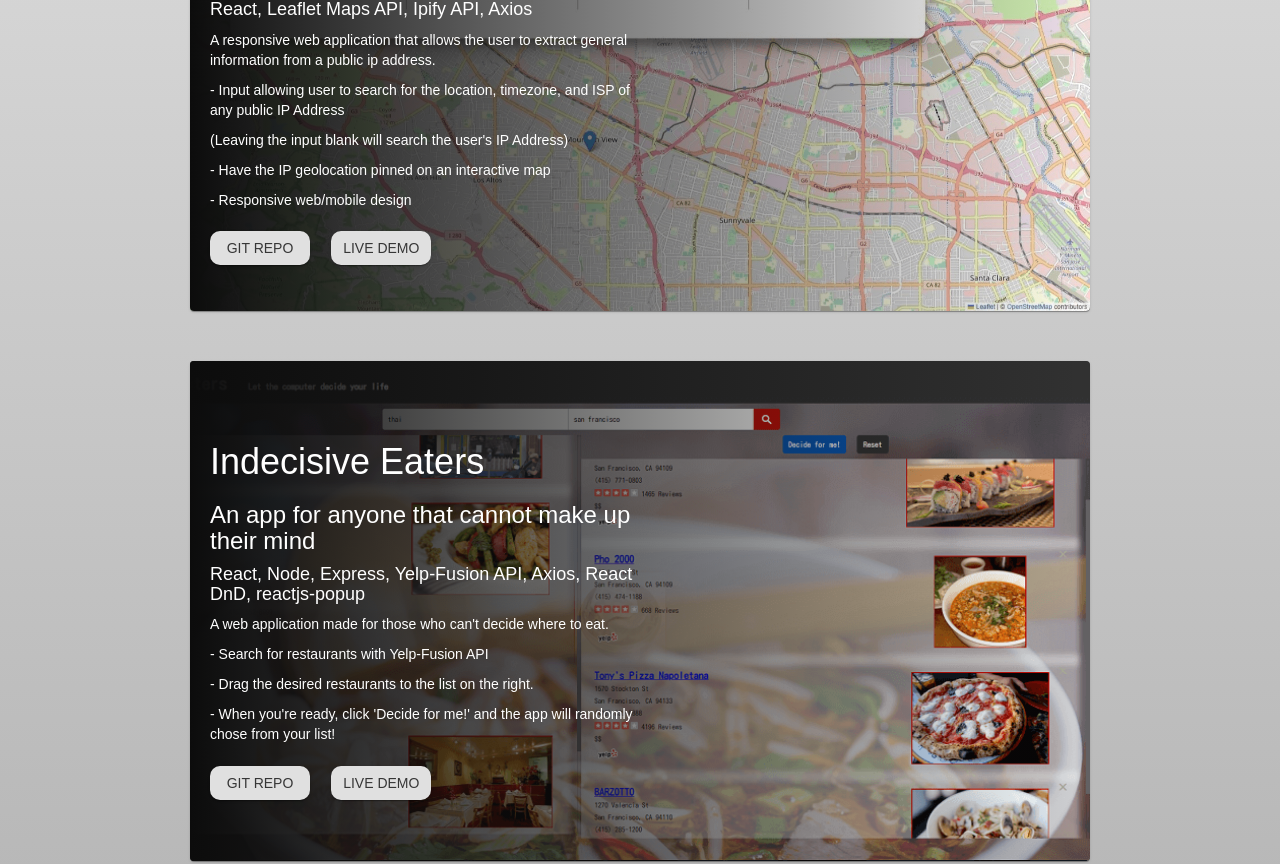
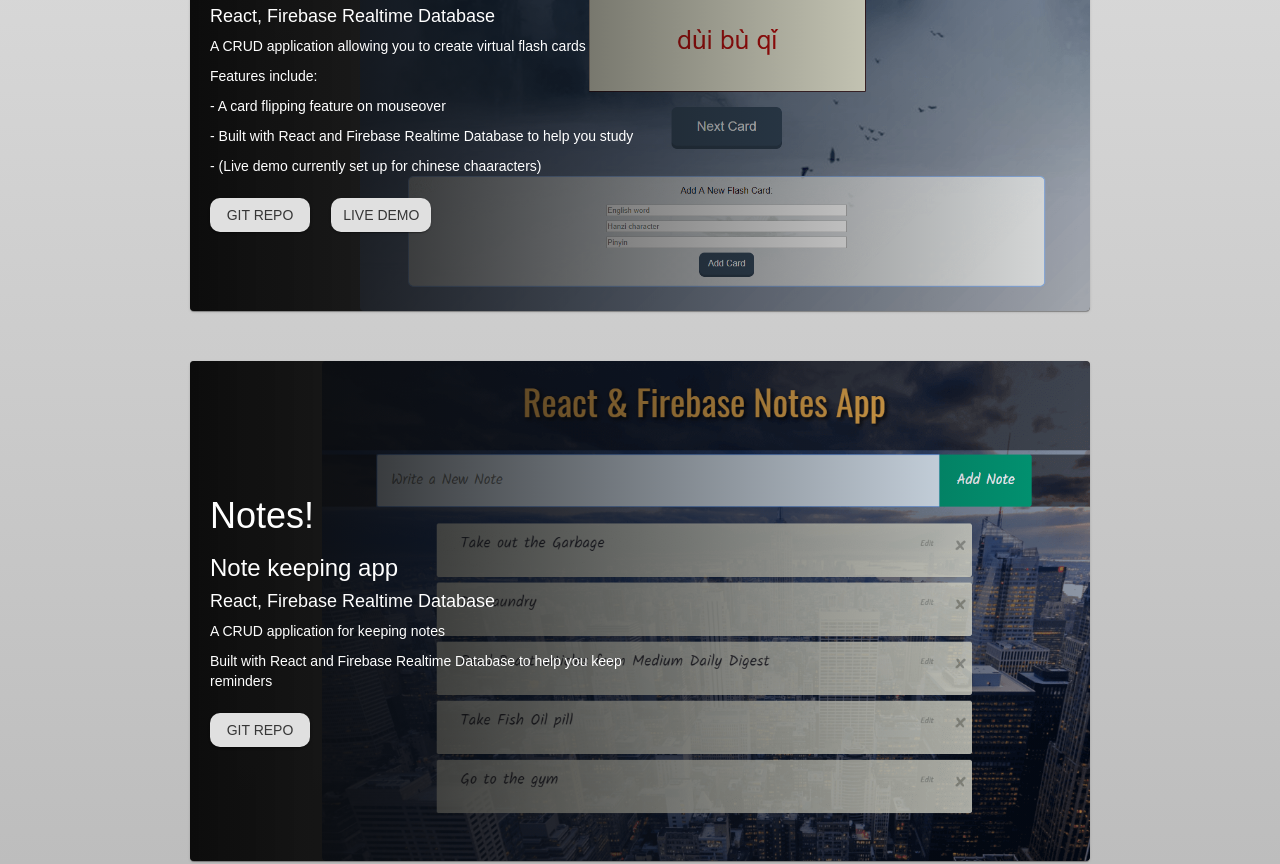
Before and after one commit to kabocha23/portfolio-website, a React (Create React App) app: page / in a window 1280 px wide. Shown: the part 2700-3564 px from the top of the page. Built offline with nearby package versions, Linux system fonts and the light colour scheme; a web font is replaced by a local one.

Commit message:
added new array element for newly added project, space tourism

```diff
--- a/src/data/projectsData.js
+++ b/src/data/projectsData.js
@@ -1,104 +1,125 @@
 const projectsData = [
   {
     id: 0,
-        title: 'Shortly',
-        headline: 'A URL Shortening Application',
-        caption: 'React, Shrtcode API, Axios',
-        image: 'shortly-preview',
-        description: 'A responsive web application that shortens the user\'s URL by tapping into the Shrtcode API. \nFeatures include: \n- input allowing user to make API call and shorten any url \n- dynamically generated search history list with copy to clipboard button \n- navbar transitioning to hidden menu (sliding in from top) \n- responsive design for web and mobile',
-        sourceCode: 'https://github.com/kabocha23/URL-Shortener',
-        liveDemo: 'https://kabocha23.github.io/URL-Shortener'
+    title: "Weather You Like It or Not",
+    headline: "A Weather Lookup App",
+    caption: "React, Firebase Realtime Database",
+    image: "react-weather-app",
+    description:
+      "A web application to look up the current weather, allowing you to search today's weather or the forecast for the next five days. Built with React and OpenWeatherMap API.",
+    sourceCode: "https://bitbucket.org/Kabocha23/react-weather/src/master/",
+    liveDemo: "",
   },
   {
     id: 1,
-        title: 'IP Finder',
-        headline: 'An app for curious people locating IP addresses, or weirdos...',
-        caption: 'React, Leaflet Maps API, Ipify API, Axios',
-        image: 'ip_finder_preview',
-        description: 'A responsive web application that allows the user to extract general information from a public ip address. \n- Input allowing user to search for the location, timezone, and ISP of any public IP Address \n(Leaving the input blank will search the user\'s IP Address) \n- Have the IP geolocation pinned on an interactive map \n- Responsive web/mobile design',
-        sourceCode: 'https://github.com/kabocha23/ip-finder',
-        liveDemo: 'https://kabocha23.github.io/ip-finder'
+    title: "Learn in a Flash",
+    headline: "Flashcard App",
+    caption: "React, Firebase Realtime Database",
+    image: "react-flashcards-app",
+    description:
+      "A CRUD application allowing you to create virtual flash cards \n Features include: \n- A card flipping feature on mouseover \n- Built with React and Firebase Realtime Database to help you study \n- (Live demo currently set up for chinese chaaracters)",
+    sourceCode: "https://bitbucket.org/Kabocha23/react-flashcards/src/master/",
+    liveDemo: "https://reactflashcards-fb1d7.firebaseapp.com/",
   },
   {
     id: 2,
-        title: 'Indecisive Eaters',
-        headline: 'An app for anyone that cannot make up their mind',
-        caption: 'React, Node, Express, Yelp-Fusion API, Axios, React DnD, reactjs-popup',
-        image: 'indecisive-eaters1',
-        description: 'A web application made for those who can\'t decide where to eat. \n- Search for restaurants with Yelp-Fusion API \n- Drag the desired restaurants to the list on the right. \n- When you\'re ready, click \'Decide for me!\' and the app will randomly chose from your list!',
-        sourceCode: 'https://github.com/kabocha23/Indecisive',
-        liveDemo: 'https://whispering-forest-79782.herokuapp.com'
+    title: "Notes!",
+    headline: "Note keeping app",
+    caption: "React, Firebase Realtime Database",
+    image: "react-notes-app",
+    description:
+      "A CRUD application for keeping notes \nBuilt with React and Firebase Realtime Database to help you keep reminders",
+    sourceCode: "https://bitbucket.org/Kabocha23/react-notes/src/master/",
+    liveDemo: "",
   },
   {
     id: 3,
-        title: 'Sneakers',
-        headline: 'E-commerce Product Page',
-        caption: 'React',
-        image: 'sneakers2',
-        description: 'A responsive product page web design for a fictional e-commerce website Sneakers Company. \nFeatures include: \n- navbar transitioning to collapsible sidebar \n- selectible photo gallery \n- cart with CRUD functionality \n- live cart quantity bubble',
-        sourceCode: 'https://github.com/kabocha23/Ecommerce-Product-Page',
-        liveDemo: 'https://kabocha23.github.io/Ecommerce-Product-Page'
+    title: "Sunnyside Agency",
+    headline: "Graphic Design Company Homepage",
+    caption: "React",
+    image: "sunnyside-preview",
+    description: "A responsive web design for a fictional creative agency",
+    sourceCode: "https://github.com/kabocha23/Sunnyside-Agency-Site",
+    liveDemo: "",
   },
   {
     id: 4,
-        title: 'Insure',
-        headline: 'Insurance Company Landing Page',
-        caption: 'React',
-        image: 'insure-preview-1',
-        description: 'A responsive landing page for a fictional insurance company \nFeatures include: \n- navbar transitioning to hidden menu (sliding in from side)',
-        sourceCode: 'https://github.com/kabocha23/Insure-Landing-Page',
-        liveDemo: 'https://kabocha23.github.io/Insure-Landing-Page'
+    title: "Room",
+    headline: "Furniture Store Homepage",
+    caption: "React",
+    image: "room-preview",
+    description:
+      "A responsive web design homepage for a fictional furniture company. \nFeatures include: \n- navbar transitioning to hidden menu (sliding in from top) \n- slideshow gallery component",
+    sourceCode: "https://github.com/kabocha23/Room-Homepage",
+    liveDemo: "https://kabocha23.github.io/Room-Homepage",
   },
   {
     id: 5,
-        title: 'Room',
-        headline: 'Furniture Store Homepage',
-        caption: 'React',
-        image: 'room-preview',
-        description: 'A responsive web design homepage for a fictional furniture company. \nFeatures include: \n- navbar transitioning to hidden menu (sliding in from top) \n- slideshow gallery component',
-        sourceCode: 'https://github.com/kabocha23/Room-Homepage',
-        liveDemo: 'https://kabocha23.github.io/Room-Homepage'
+    title: "Insure",
+    headline: "Insurance Company Landing Page",
+    caption: "React",
+    image: "insure-preview-1",
+    description:
+      "A responsive landing page for a fictional insurance company \nFeatures include: \n- navbar transitioning to hidden menu (sliding in from side)",
+    sourceCode: "https://github.com/kabocha23/Insure-Landing-Page",
+    liveDemo: "https://kabocha23.github.io/Insure-Landing-Page",
   },
   {
     id: 6,
-        title: 'Sunnyside Agency',
-        headline: 'Graphic Design Company Homepage',
-        caption: 'React',
-        image: 'sunnyside-preview',
-        description: 'A responsive web design for a fictional creative agency',
-        sourceCode: 'https://github.com/kabocha23/Sunnyside-Agency-Site',
-        liveDemo: ''
+    title: "Sneakers",
+    headline: "E-commerce Product Page",
+    caption: "React",
+    image: "sneakers2",
+    description:
+      "A responsive product page web design for a fictional e-commerce website Sneakers Company. \nFeatures include: \n- navbar transitioning to collapsible sidebar \n- selectible photo gallery \n- cart with CRUD functionality \n- live cart quantity bubble",
+    sourceCode: "https://github.com/kabocha23/Ecommerce-Product-Page",
+    liveDemo: "https://kabocha23.github.io/Ecommerce-Product-Page",
   },
   {
     id: 7,
-        title: 'Notes!',
-        headline: 'Note keeping app',
-        caption: 'React, Firebase Realtime Database',
-        image: 'react-notes-app',
-        description: 'A CRUD application for keeping notes \nBuilt with React and Firebase Realtime Database to help you keep reminders',
-        sourceCode: 'https://bitbucket.org/Kabocha23/react-notes/src/master/',
-        liveDemo: ''
+    title: "Indecisive Eaters",
+    headline: "An app for anyone that cannot make up their mind",
+    caption:
+      "React, Node, Express, Yelp-Fusion API, Axios, React DnD, reactjs-popup",
+    image: "indecisive-eaters1",
+    description:
+      "A web application made for those who can't decide where to eat. \n- Search for restaurants with Yelp-Fusion API \n- Drag the desired restaurants to the list on the right. \n- When you're ready, click 'Decide for me!' and the app will randomly chose from your list!",
+    sourceCode: "https://github.com/kabocha23/Indecisive",
+    liveDemo: "https://whispering-forest-79782.herokuapp.com",
   },
   {
     id: 8,
-        title: 'Learn in a Flash',
-        headline: 'Flashcard App',
-        caption: 'React, Firebase Realtime Database',
-        image: 'react-flashcards-app',
-        description: 'A CRUD application allowing you to create virtual flash cards \n Features include: \n- A card flipping feature on mouseover \n- Built with React and Firebase Realtime Database to help you study \n- (Live demo currently set up for chinese chaaracters)',
-        sourceCode: 'https://bitbucket.org/Kabocha23/react-flashcards/src/master/',
-        liveDemo: 'https://reactflashcards-fb1d7.firebaseapp.com/'
+    title: "IP Finder",
+    headline: "An app for curious people locating IP addresses, or weirdos...",
+    caption: "React, Leaflet Maps API, Ipify API, Axios",
+    image: "ip_finder_preview",
+    description:
+      "A responsive web application that allows the user to extract general information from a public ip address. \n- Input allowing user to search for the location, timezone, and ISP of any public IP Address \n(Leaving the input blank will search the user's IP Address) \n- Have the IP geolocation pinned on an interactive map \n- Responsive web/mobile design",
+    sourceCode: "https://github.com/kabocha23/ip-finder",
+    liveDemo: "https://kabocha23.github.io/ip-finder",
   },
   {
     id: 9,
-        title: 'Weather You Like It or Not',
-        headline: 'A Weather Lookup App',
-        caption: 'React, Firebase Realtime Database',
-        image: 'react-weather-app',
-        description: 'A web application to look up the current weather, allowing you to search today\'s weather or the forecast for the next five days. Built with React and OpenWeatherMap API.',
-        sourceCode: 'https://bitbucket.org/Kabocha23/react-weather/src/master/',
-        liveDemo: ''
+    title: "Shortly",
+    headline: "A URL Shortening Application",
+    caption: "React, Shrtcode API, Axios",
+    image: "shortly-preview",
+    description:
+      "A responsive web application that shortens the user's URL by tapping into the Shrtcode API. \nFeatures include: \n- input allowing user to make API call and shorten any url \n- dynamically generated search history list with copy to clipboard button \n- navbar transitioning to hidden menu (sliding in from top) \n- responsive design for web and mobile",
+    sourceCode: "https://github.com/kabocha23/URL-Shortener",
+    liveDemo: "https://kabocha23.github.io/URL-Shortener",
   },
-]
+  {
+    id: 10,
+    title: "Space Tourism",
+    headline: "A Multi-page Space Tourism Application",
+    caption: "React, React Router",
+    image: "space-tourism-preview",
+    description:
+      "A responsive web application design, created for a fictional space tourism company. \nFeatures include: \n- Multiple pages with custom nav menus within each page \n- Responsive design for Desktop, Tablet, and Mobile \n- navbar transitioning to hidden menu (sliding in from side)",
+    sourceCode: "https://github.com/kabocha23/space-tourism",
+    liveDemo: "https://kabocha23.github.io/space-tourism",
+  },
+];
 
 export default projectsData;
```
Lines whose indentation alone changed are shown as unchanged.
